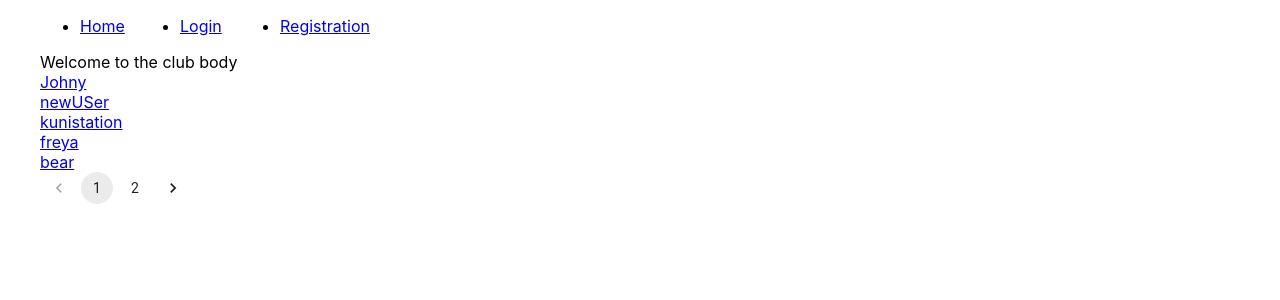
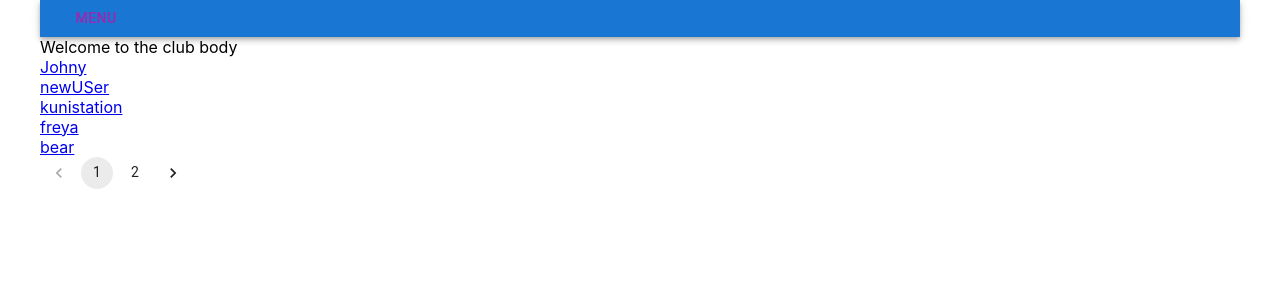
Before and after one commit to kdastation/react-social-network, a React (Create React App) app: page / in a window 1280 px wide. Shown: the top 300 px of the page. Built offline with nearby package versions, Linux system fonts and the light colour scheme; data requests are answered from the project's data file.

Commit message:
made a menu for the header, created a hook for the menu, slightly refactored the components

```diff
--- a/db.json
+++ b/db.json
@@ -156,6 +156,11 @@
       "content": "Нвой потс!",
       "nameAuthor": "newAcc",
       "id": 21
+    },
+    {
+      "content": "Это мой новый псот!",
+      "nameAuthor": "kunistation",
+      "id": 22
     }
   ],
   "commentsPost": [
--- a/src/components/header/header-private/header-private.tsx
+++ b/src/components/header/header-private/header-private.tsx
@@ -1,34 +1,27 @@
-import { FC } from "react"
-import { useDispatch, useSelector } from "react-redux"
-import { AuthSelector } from "../../../selectors/auth-selector"
-import { logOut } from "../../../middlewares/auth-middleware/auth-middleware"
-import { NavLink } from "react-router-dom"
-
+import { FC } from "react";
+import { useDispatch, useSelector } from "react-redux";
+import { AuthSelector } from "../../../selectors/auth-selector";
+import { logOut } from "../../../middlewares/auth-middleware/auth-middleware";
+import { MenuHeaderPrivate } from "./menu-header-private/menu-header-private";
 
 const HeaderPrivate: FC = () => {
-
-    const userName = useSelector(AuthSelector.getUserName)
-    const dispatch = useDispatch()
+  const userName = useSelector(AuthSelector.getUserName);
+  const dispatch = useDispatch();
 
   const logOutOnClick = (): void => {
-        dispatch(logOut())
-    }
+    dispatch(logOut());
+  };
 
   return (
     <>
-            <li className="navigation-item">
-                <NavLink to={`profile/${userName}`}>{userName}</NavLink>
-
-            </li>
+      <MenuHeaderPrivate userName={userName} />
       <li className="logounavigation-itemt">
-                <button
-                onClick={logOutOnClick}
-                className="logout-btn">
+        <button onClick={logOutOnClick} className="logout-btn">
           Logout
         </button>
       </li>
     </>
-    )
-}
+  );
+};
 
-export {HeaderPrivate}
+export { HeaderPrivate };
--- /dev/null
+++ b/src/components/header/header-private/menu-header-private/menu-header-private.tsx
@@ -0,0 +1,36 @@
+import { Box, Button, Menu, MenuItem } from "@mui/material";
+import { FC } from "react";
+import { Link } from "react-router-dom";
+import { useStandartMenu } from "../../../../hooks/standart-menu-hook";
+import { RoutesNames } from "../../../../routes/consts-routes";
+
+interface MenuHeaderPrivateProps {
+  userName: string | null;
+}
+
+const MenuHeaderPrivate: FC<MenuHeaderPrivateProps> = (props) => {
+  const { userName } = props;
+  const menu = useStandartMenu();
+
+  return (
+    <Box>
+      <Button color="success" onClick={menu.handleClick}>
+        Menu
+      </Button>
+      <Menu
+        anchorEl={menu.anchorElement}
+        open={Boolean(menu.anchorElement)}
+        onClose={menu.onClose}
+      >
+        <MenuItem onClick={menu.onClose}>
+          <Link to={RoutesNames.HOME}>Home</Link>
+        </MenuItem>
+        <MenuItem onClick={menu.onClose}>
+          <Link to={`${RoutesNames.PROFILE_PAGE}${userName}`}>{userName}</Link>
+        </MenuItem>
+      </Menu>
+    </Box>
+  );
+};
+
+export { MenuHeaderPrivate };
--- a/src/components/header/header-public/header-public.tsx
+++ b/src/components/header/header-public/header-public.tsx
@@ -1,21 +1,11 @@
 import { FC } from "react"
-import { NavLink } from "react-router-dom"
-import { RoutesNames } from "../../../routes/consts-routes"
-
+import { MenuHeaderPublic } from "./menu-header-public/menu-header-public"
 
 
 const HeaderPublic: FC = () => {
     return (
         <>
-            <li className="navigation-item">
-                <NavLink to={RoutesNames.HOME}>Home</NavLink>
-            </li>
-            <li className="navigation-item">
-                <NavLink to={RoutesNames.LOGIN}>Login</NavLink>
-            </li>
-            <li className="navigation-item">
-                <NavLink to={RoutesNames.REGISTRATION}>Registration</NavLink>
-            </li>
+            <MenuHeaderPublic/>
         </>
     )
 }
--- /dev/null
+++ b/src/components/header/header-public/menu-header-public/menu-header-public.tsx
@@ -0,0 +1,26 @@
+
+import { Box, Button, Menu, MenuItem } from "@mui/material"
+import { FC } from "react"
+import { Link } from "react-router-dom";
+import { useStandartMenu } from "../../../../hooks/standart-menu-hook";
+import { RoutesNames } from "../../../../routes/consts-routes";
+
+const MenuHeaderPublic: FC = () => {
+
+    const menu = useStandartMenu()
+
+    return (
+        <Box color="inherit">
+            <Button color="secondary" onClick={menu.handleClick}>Menu</Button>
+            <Menu anchorEl={menu.anchorElement}
+                onClose={menu.onClose}
+                open={Boolean(menu.anchorElement)}>
+                <MenuItem onClick={menu.onClose}><Link to={RoutesNames.HOME}>Home</Link></MenuItem>
+                <MenuItem onClick={menu.onClose}><Link to={RoutesNames.LOGIN}>Login</Link></MenuItem>
+                <MenuItem onClick={menu.onClose}><Link to={RoutesNames.REGISTRATION}>Registration</Link></MenuItem>
+            </Menu>
+        </Box>
+    )
+}
+
+export {MenuHeaderPublic}
--- a/src/components/header/header.tsx
+++ b/src/components/header/header.tsx
@@ -4,6 +4,8 @@ import { useSelector } from 'react-redux';
 import { AuthSelector } from '../../selectors/auth-selector';
 import { HeaderPublic } from './header-public/header-public';
 import { HeaderPrivate } from './header-private/header-private';
+import { AppBar, Container } from '@mui/material';
+
 
 const Header: FC = () => {
 
@@ -12,15 +14,13 @@ const Header: FC = () => {
     const headerNavigation = isAuth ? <HeaderPrivate /> : <HeaderPublic />
 
     return (
-        <div className='header-wrapper'>
-            <div className="header-block">
-                <div className="navigation">
-                    <ul className='navigation-list'>
-                          {headerNavigation}
-                    </ul>
-                </div>
-            </div>
-        </div>
+        <>
+        <AppBar position='static'>
+            <Container>
+            {headerNavigation}
+            </Container>
+        </AppBar>
+        </>
     )
 }
 
--- a/src/components/list-users/list-users.tsx
+++ b/src/components/list-users/list-users.tsx
@@ -1,32 +1,32 @@
-import { Pagination } from '@mui/material';
-import { FC, memo} from "react";
-import {renderUserItem } from "../../services/components-service/render-components-service";
+import { Pagination } from "@mui/material";
+import { FC, memo } from "react";
+import { renderUserItem } from "../../services/components-service/render-components-service";
 import { useGetInformationAboutAllUsersQuery } from "../../redux/reducers-query/users-reducer-query";
 import { List } from "../list/list";
 import { useStandartPagination } from "../../hooks/standart-pagination-hook";
-import { calculateQuantityOfPageNumbers } from '../../utils/utils';
-
-
+import { calculateQuantityOfPageNumbers } from "../../utils/utils";
 
 //TODO: Доделать
 const UsersList: FC = memo(() => {
-    const {currentPage, changeCurrentPage} = useStandartPagination()
-    const {isLoading, data} = useGetInformationAboutAllUsersQuery(currentPage)
+  const { currentPage, changeCurrentPage } = useStandartPagination();
+  const { isLoading, data } = useGetInformationAboutAllUsersQuery(currentPage);
 
-    const users = !isLoading && data?.usersInformations ?
-                  <List items={data.usersInformations} renderItem={renderUserItem} />: null
-    return (
-        <div>
-            {users}
-            {
-                data?.totalCount && <Pagination
-                                    count={calculateQuantityOfPageNumbers(data.totalCount, 5)}
-                                    page={currentPage}
-                                    onChange={changeCurrentPage} />
+  const users =
+    !isLoading && data?.usersInformations ? (
+      <List items={data.usersInformations} renderItem={renderUserItem} />
+    ) : null;
+  return (
+    <div>
+      {users}
+      {data?.totalCount && (
+        <Pagination
+          count={calculateQuantityOfPageNumbers(data.totalCount, 5)}
+          page={currentPage}
+          onChange={changeCurrentPage}
+        />
+      )}
+    </div>
+  );
+});
 
-            }
-        </div>
-    )
-})
-
-export {UsersList}
+export { UsersList };
--- a/src/components/posts/posts.tsx
+++ b/src/components/posts/posts.tsx
@@ -1,60 +1,55 @@
 import { resetPosts } from "../../redux/reducers/posts-reducer";
-import { FC, memo, useEffect} from "react";
-import { useDispatch} from "react-redux";
-import { fetchPosts} from "../../middlewares/posts-middlewares/posts-middlewares";
+import { FC, memo, useEffect } from "react";
+import { useDispatch } from "react-redux";
+import { fetchPosts } from "../../middlewares/posts-middlewares/posts-middlewares";
 import { renderPosts } from "../../services/components-service/render-components-service";
 import { Loader } from "../loader/loader";
 import { usePaginationButton } from "../../hooks/pagination-button-hook";
 import { usePostsInformations } from "../../hooks/posts-information";
 
-
-interface PostsProps{
-    nameUser: string,
-    isAuth: boolean
+interface PostsProps {
+  nameUser: string;
+  isAuth: boolean;
 }
 //TODO: Доделать
 const Posts: FC<PostsProps> = memo((props) => {
-
-    const {nameUser, isAuth} = props
-    const dispatch = useDispatch()
-    const {isInitialLoading, isRealoding, posts, totalCountPosts} = usePostsInformations()
-    const {currentPage, quantityOfPageNumbers, changeCurrentPage, lastPage
-           } = usePaginationButton(totalCountPosts, 3, 1)
-
-    useEffect(()=>{
-        return () => {
-            dispatch(resetPosts())
-        }
-    },[dispatch])
+  const { nameUser, isAuth } = props;
+  const dispatch = useDispatch();
+  const { isInitialLoading, isRealoding, posts, totalCountPosts } =
+    usePostsInformations();
+  const { currentPage, quantityOfPageNumbers, changeCurrentPage, lastPage } =
+    usePaginationButton(totalCountPosts, 3, 1);
 
   useEffect(() => {
-        dispatch(fetchPosts(nameUser, currentPage))
-    },[nameUser, dispatch, currentPage])
+    return () => {
+      dispatch(resetPosts());
+    };
+  }, [dispatch]);
 
-    const postsBlock = renderPosts(posts, isAuth)
-    const loading = isInitialLoading ? <Loader/> : null
-    const reaload = isRealoding ? <div>Loading....</div> : null
+  useEffect(() => {
+    dispatch(fetchPosts(nameUser, currentPage));
+  }, [nameUser, dispatch, currentPage]);
+
+  const postsBlock = renderPosts(posts, isAuth);
+  const loading = isInitialLoading ? <Loader /> : null;
+  const reaload = isRealoding ? <div>Loading....</div> : null;
 
   return (
     <div>
       {loading}
       {postsBlock}
       {reaload}
-            {
-                currentPage !== lastPage && quantityOfPageNumbers > 0 ?
-                                        <button onClick={()=>
-                                        changeCurrentPage(currentPage + 1)}>
-                                        Показать еще</button>
-                                        : null
-            }
-
-
+      {currentPage !== lastPage && quantityOfPageNumbers > 0 ? (
+        <button onClick={() => changeCurrentPage(currentPage + 1)}>
+          Показать еще
+        </button>
+      ) : null}
     </div>
-    )
-})
+  );
+});
 
 //TODO: Придумать, как переделать
 // {/* <List items={posts}
 //             renderItem={renderPost}/> */}
 
-export {Posts}
+export { Posts };
--- /dev/null
+++ b/src/hooks/standart-menu-hook.ts
@@ -0,0 +1,19 @@
+import { useState } from "react";
+
+export const useStandartMenu = () => {
+    const [anchorElement, setAnchorElement] = useState<null | HTMLElement>(null)
+
+    const handleClick = (event: React.MouseEvent<HTMLButtonElement>) => {
+        setAnchorElement(event.currentTarget);
+      };
+
+    const onClose = () => {
+        setAnchorElement(null)
+    }
+
+    return {
+        anchorElement,
+        handleClick,
+        onClose
+    }
+}
```
Lines whose indentation alone changed are shown as unchanged.
